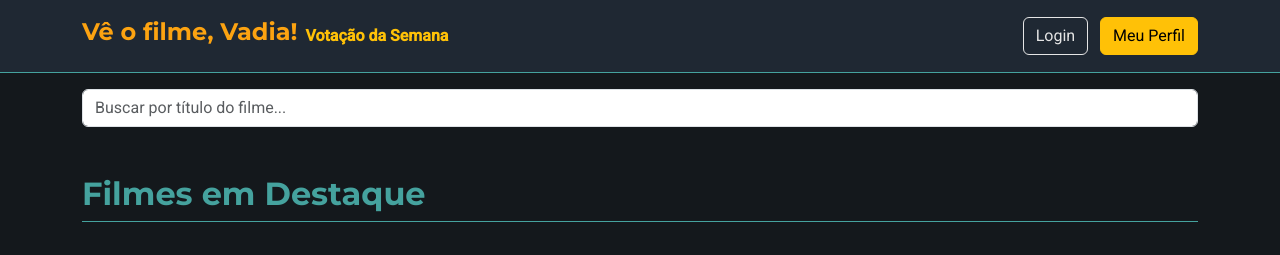
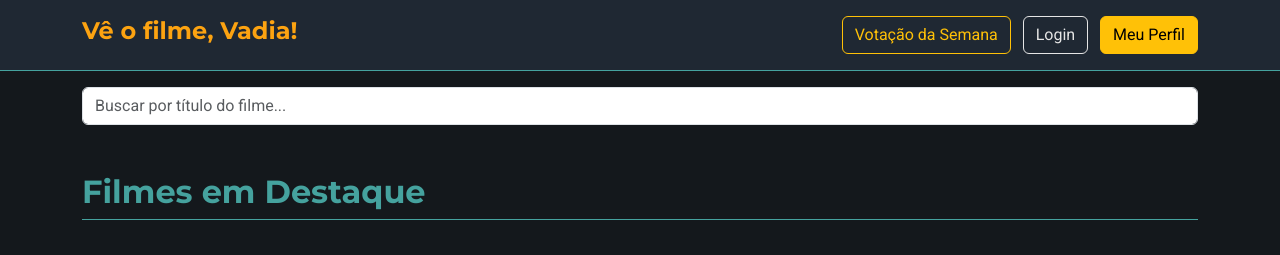
Before and after one commit to Famoveover/V-oFilmeVadia-, a plain HTML site: page index.html in a window 1280 px wide. Shown: the top 255 px of the page. Drawn offline with nearby package versions, Linux system fonts and the light colour scheme.

Commit message:
Update index.html

```diff
--- a/index.html
+++ b/index.html
@@ -20,10 +20,11 @@
                 </a>
 
                 <ul class="nav col-12 col-lg-auto me-lg-auto mb-2 justify-content-center mb-md-0">
-                    <li><a href="./pages/choose.html" class="nav-link px-2 text-warning fw-bold">Votação da Semana</a></li>
                 </ul>
 
                 <div class="text-end">
+                    <a href="./pages/choose.html" class="btn btn-outline-warning me-2">Votação da Semana</a>
+
                     <a href="./pages/login.html" class="btn btn-outline-light me-2">Login</a>
                     <a href="./pages/profile.html" class="btn btn-warning">Meu Perfil</a>
                 </div>
```
